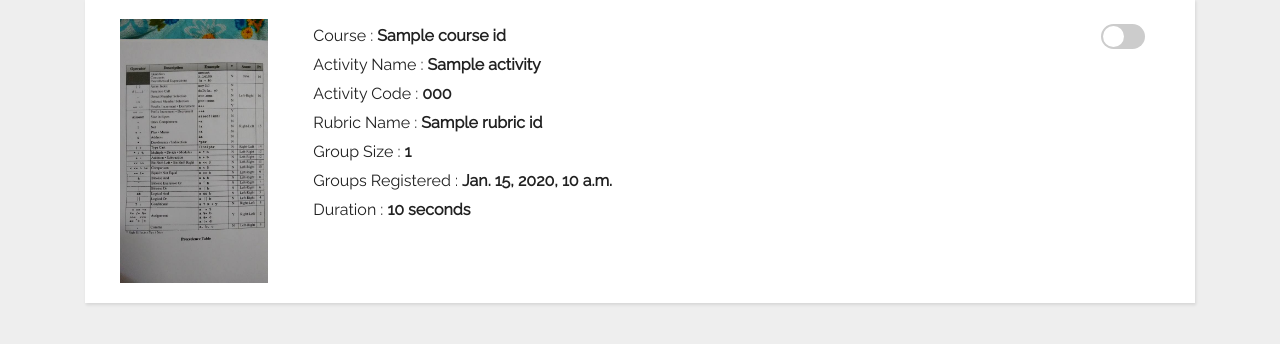
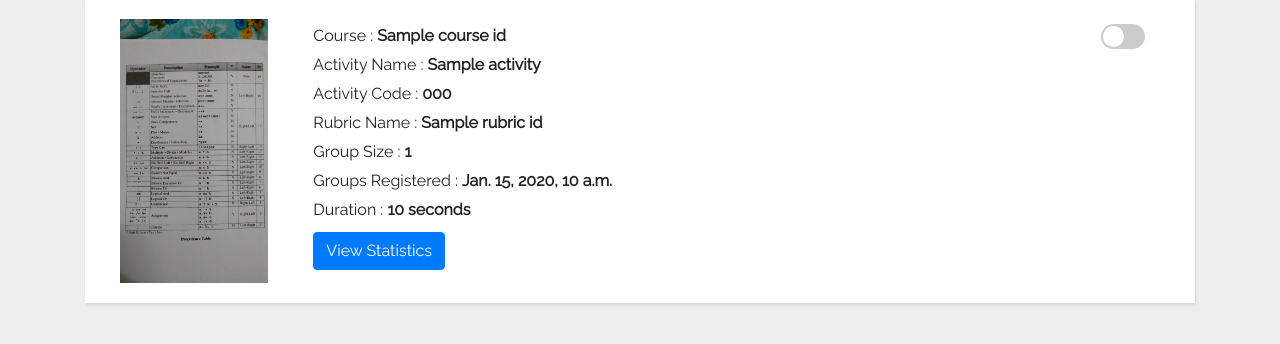
Before and after one commit to jainkuniya/p2preview, a Django app: template p2preview/templates/p2preview/activity.html in a window 1280 px wide. Shown: the part 139-483 px from the top of the page. Run offline with Django 3.2, Linux system fonts and the light colour scheme; the template is opened without the code that fills it: most values are stand-ins (such as "Sample title", 1, 10 or a date in 2020); some libraries are stand-ins or nearby versions.

Commit message:
Added statistics link

```diff
--- a/p2preview/templates/p2preview/activity.html
+++ b/p2preview/templates/p2preview/activity.html
@@ -72,6 +72,15 @@
                   <div class="row items">
                     <div class="col-sm-auto">
                       Duration : <span class="text">{{ item.activity.duration }} seconds</span>
+                    </div>
+                  </div>
+                  <div class="row">
+                    <div class="col-sm-auto items">
+                      <a href="/statistics">
+                        <button type="button" class="btn btn-primary">
+                          View Statistics
+                        </button>
+                      </a>
                     </div>
                   </div>
                 </div>
```
